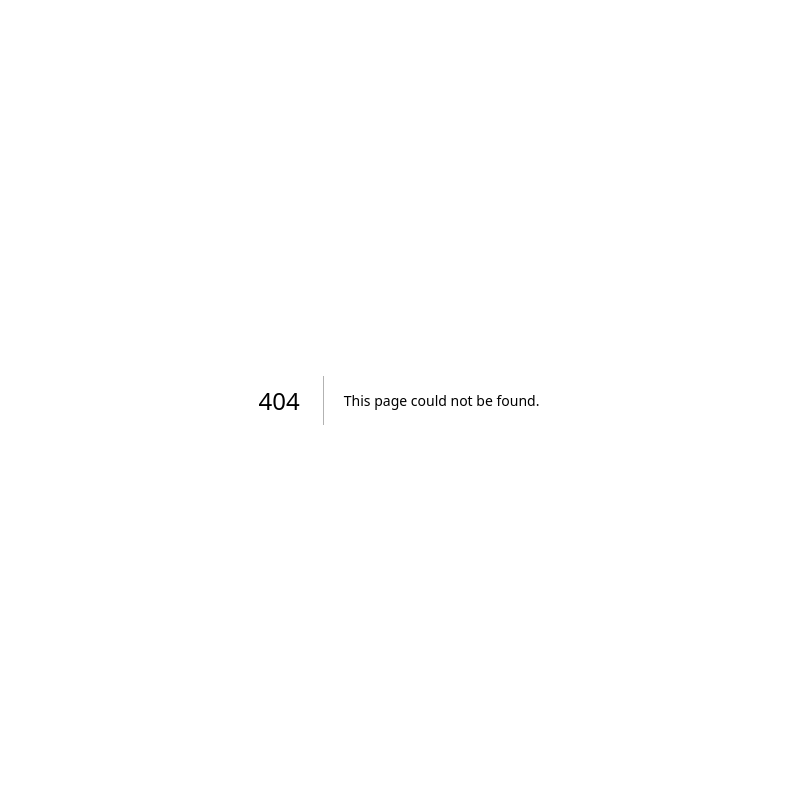
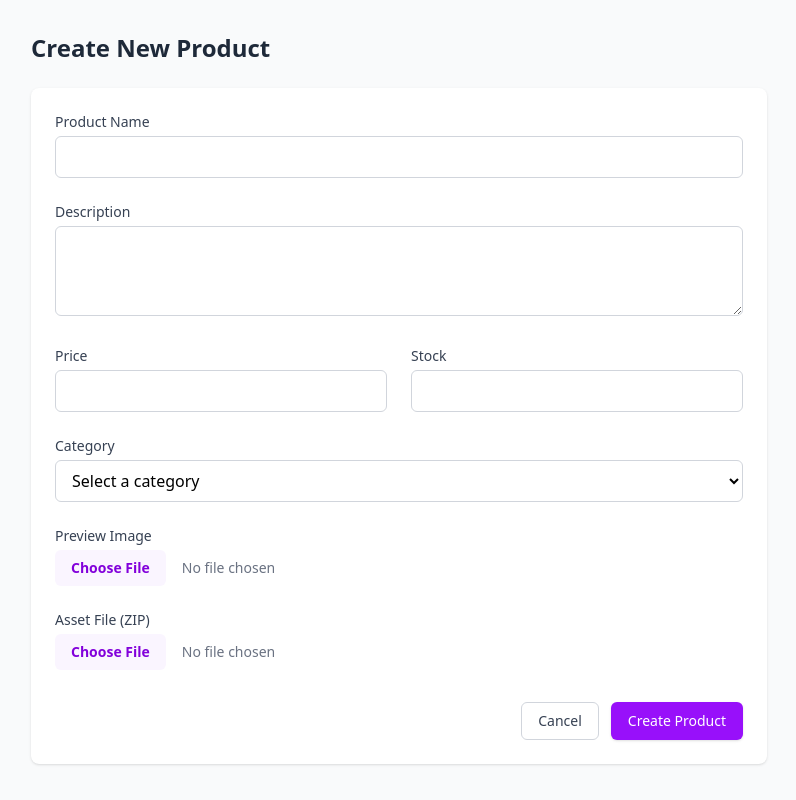
Before and after one commit to rizallfrm/asset-digital-products, a Next.js app: page /dashboard/admin/products in a window 1280 px wide. Before the commit this address had no page. Shown: the whole page, without its empty margins (241-1037 px from the left). Built offline with nearby package versions, Linux system fonts and the light colour scheme.

Commit message:
feat: add products admin

```diff
--- /dev/null
+++ b/pages/dashboard/admin/products.js
@@ -0,0 +1,192 @@
+import { useState } from 'react';
+import { useRouter } from 'next/router';
+import { toast } from 'react-toastify';
+
+export default function AdminProductsPage() {
+  const [formData, setFormData] = useState({
+    name: '',
+    description: '',
+    price: '',
+    stock: '',
+    categoryId: '',
+  });
+  const [previewImage, setPreviewImage] = useState(null);
+  const [assetFile, setAssetFile] = useState(null);
+  const [loading, setLoading] = useState(false);
+  const router = useRouter();
+
+  const handleChange = (e) => {
+    const { name, value } = e.target;
+    setFormData(prev => ({ ...prev, [name]: value }));
+  };
+
+  const handleFileChange = (e, type) => {
+    const file = e.target.files[0];
+    if (type === 'preview') {
+      setPreviewImage(file);
+    } else {
+      setAssetFile(file);
+    }
+  };
+
+  const handleSubmit = async (e) => {
+    e.preventDefault();
+    setLoading(true);
+
+    const token = localStorage.getItem('token');
+    if (!token) {
+      toast.error('Please login first');
+      return;
+    }
+
+    const formDataToSend = new FormData();
+    formDataToSend.append('name', formData.name);
+    formDataToSend.append('description', formData.description);
+    formDataToSend.append('price', formData.price);
+    formDataToSend.append('stock', formData.stock);
+    formDataToSend.append('categoryId', formData.categoryId);
+    if (previewImage) formDataToSend.append('previewImage', previewImage);
+    if (assetFile) formDataToSend.append('assetFile', assetFile);
+
+    try {
+      const response = await fetch('/api/admin/products', {
+        method: 'POST',
+        headers: {
+          'Authorization': `Bearer ${token}`,
+        },
+        body: formDataToSend,
+      });
+
+      const data = await response.json();
+
+      if (response.ok) {
+        toast.success('Product created successfully!');
+        router.push('/dashboard/admin');
+      } else {
+        toast.error(data.message || 'Failed to create product');
+      }
+    } catch (error) {
+      toast.error('An error occurred');
+    } finally {
+      setLoading(false);
+    }
+  };
+
+  return (
+    <div className="min-h-screen bg-gray-50 py-8">
+      <div className="max-w-3xl mx-auto px-4">
+        <h1 className="text-2xl font-bold text-gray-800 mb-6">Create New Product</h1>
+
+        <form onSubmit={handleSubmit} className="bg-white shadow rounded-lg p-6">
+          <div className="grid grid-cols-1 gap-6">
+            <div>
+              <label className="block text-sm font-medium text-gray-700 mb-1">Product Name</label>
+              <input
+                type="text"
+                name="name"
+                required
+                className="w-full px-3 py-2 border border-gray-300 rounded-md focus:outline-none focus:ring-2 focus:ring-purple-500"
+                value={formData.name}
+                onChange={handleChange}
+              />
+            </div>
+
+            <div>
+              <label className="block text-sm font-medium text-gray-700 mb-1">Description</label>
+              <textarea
+                name="description"
+                rows={3}
+                className="w-full px-3 py-2 border border-gray-300 rounded-md focus:outline-none focus:ring-2 focus:ring-purple-500"
+                value={formData.description}
+                onChange={handleChange}
+              />
+            </div>
+
+            <div className="grid grid-cols-1 md:grid-cols-2 gap-6">
+              <div>
+                <label className="block text-sm font-medium text-gray-700 mb-1">Price</label>
+                <input
+                  type="number"
+                  name="price"
+                  required
+                  min="0"
+                  step="0.01"
+                  className="w-full px-3 py-2 border border-gray-300 rounded-md focus:outline-none focus:ring-2 focus:ring-purple-500"
+                  value={formData.price}
+                  onChange={handleChange}
+                />
+              </div>
+
+              <div>
+                <label className="block text-sm font-medium text-gray-700 mb-1">Stock</label>
+                <input
+                  type="number"
+                  name="stock"
+                  required
+                  min="0"
+                  className="w-full px-3 py-2 border border-gray-300 rounded-md focus:outline-none focus:ring-2 focus:ring-purple-500"
+                  value={formData.stock}
+                  onChange={handleChange}
+                />
+              </div>
+            </div>
+
+            <div>
+              <label className="block text-sm font-medium text-gray-700 mb-1">Category</label>
+              <select
+                name="categoryId"
+                required
+                className="w-full px-3 py-2 border border-gray-300 rounded-md focus:outline-none focus:ring-2 focus:ring-purple-500"
+                value={formData.categoryId}
+                onChange={handleChange}
+              >
+                <option value="">Select a category</option>
+                <option value="1">UI Kits</option>
+                <option value="2">Icons</option>
+                <option value="3">Templates</option>
+              </select>
+            </div>
+
+            <div>
+              <label className="block text-sm font-medium text-gray-700 mb-1">Preview Image</label>
+              <input
+                type="file"
+                accept="image/*"
+                className="w-full text-sm text-gray-500 file:mr-4 file:py-2 file:px-4 file:rounded-md file:border-0 file:text-sm file:font-semibold file:bg-purple-50 file:text-purple-700 hover:file:bg-purple-100"
+                onChange={(e) => handleFileChange(e, 'preview')}
+              />
+            </div>
+
+            <div>
+              <label className="block text-sm font-medium text-gray-700 mb-1">Asset File (ZIP)</label>
+              <input
+                type="file"
+                accept=".zip,.rar,.7z"
+                required
+                className="w-full text-sm text-gray-500 file:mr-4 file:py-2 file:px-4 file:rounded-md file:border-0 file:text-sm file:font-semibold file:bg-purple-50 file:text-purple-700 hover:file:bg-purple-100"
+                onChange={(e) => handleFileChange(e, 'asset')}
+              />
+            </div>
+          </div>
+
+          <div className="mt-8 flex justify-end space-x-3">
+            <button
+              type="button"
+              onClick={() => router.push('/dashboard/admin')}
+              className="px-4 py-2 border border-gray-300 rounded-md text-sm font-medium text-gray-700 hover:bg-gray-50 focus:outline-none focus:ring-2 focus:ring-offset-2 focus:ring-purple-500"
+            >
+              Cancel
+            </button>
+            <button
+              type="submit"
+              disabled={loading}
+              className="px-4 py-2 border border-transparent rounded-md shadow-sm text-sm font-medium text-white bg-purple-600 hover:bg-purple-700 focus:outline-none focus:ring-2 focus:ring-offset-2 focus:ring-purple-500 disabled:opacity-50"
+            >
+              {loading ? 'Creating...' : 'Create Product'}
+            </button>
+          </div>
+        </form>
+      </div>
+    </div>
+  );
+}
```
